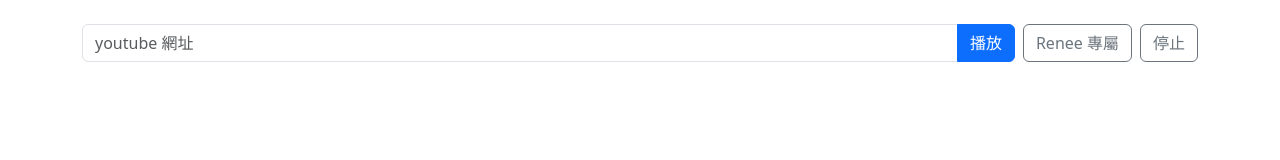
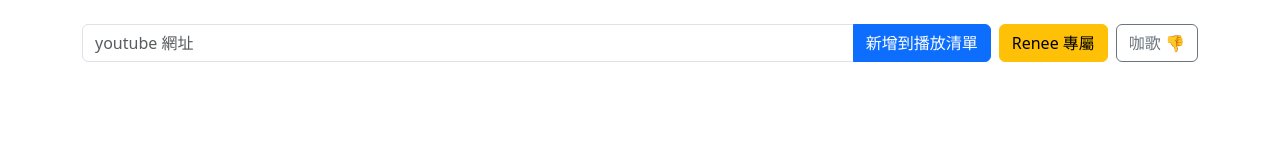
Before and after one commit to wl00887404/music-station, a website: page public/index.html in a window 1280 px wide. Drawn offline with nearby package versions, Linux system fonts and the light colour scheme; no server answers.

Commit message:
更明確按鈕的 wording

```diff
--- a/public/index.html
+++ b/public/index.html
@@ -23,18 +23,14 @@
               placeholder="youtube 網址"
             />
             <button class="btn btn-primary" type="button" id="pushSong">
-              播放
+              新增到播放清單
             </button>
           </div>
-          <button
-            id="songOfRenee"
-            class="btn btn-outline-secondary"
-            type="button"
-          >
+          <button id="songOfRenee" class="btn btn-warning" type="button">
             Renee 專屬
           </button>
           <button id="stopSong" type="button" class="btn btn-outline-secondary">
-            停止
+            咖歌 👎
           </button>
         </div>
       </div>
```
